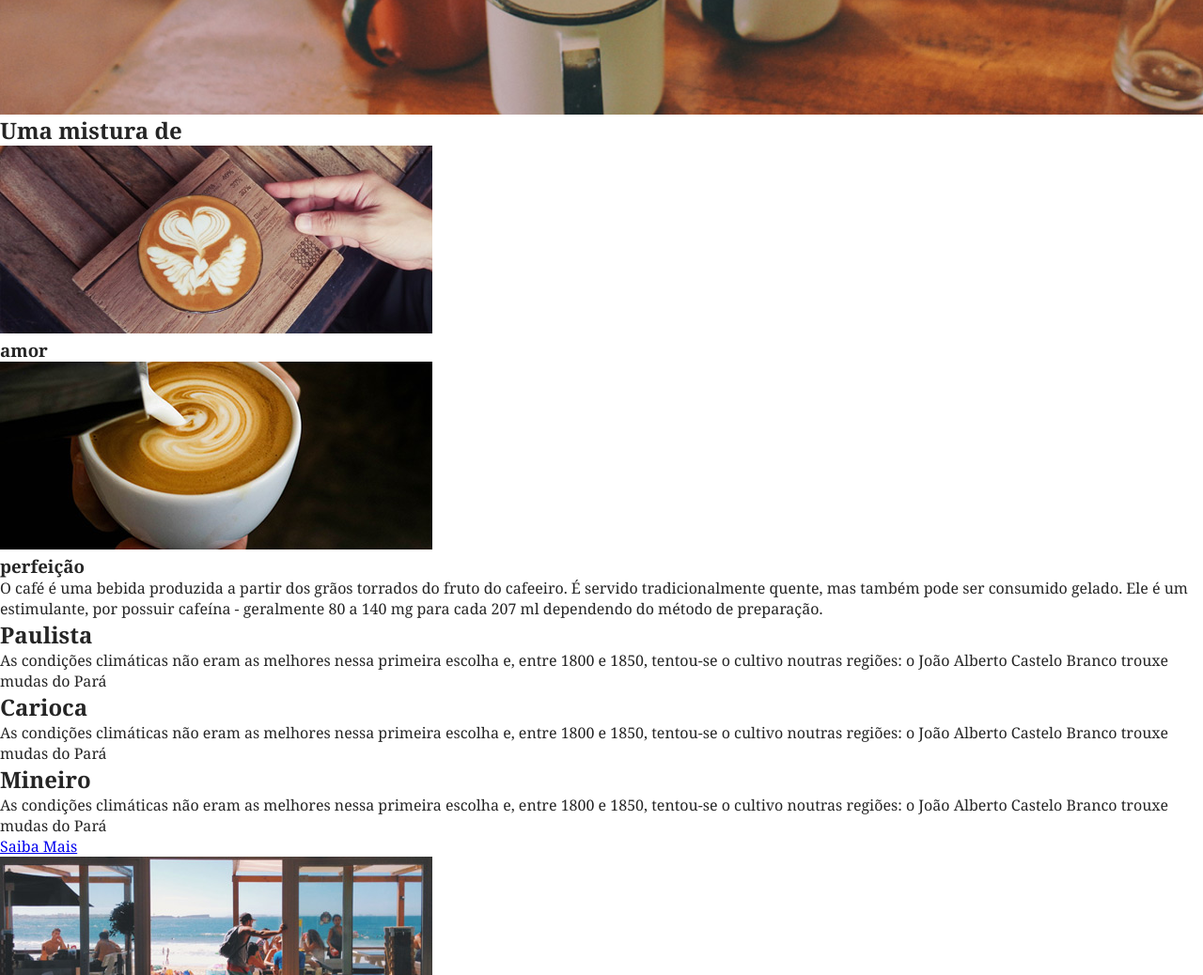
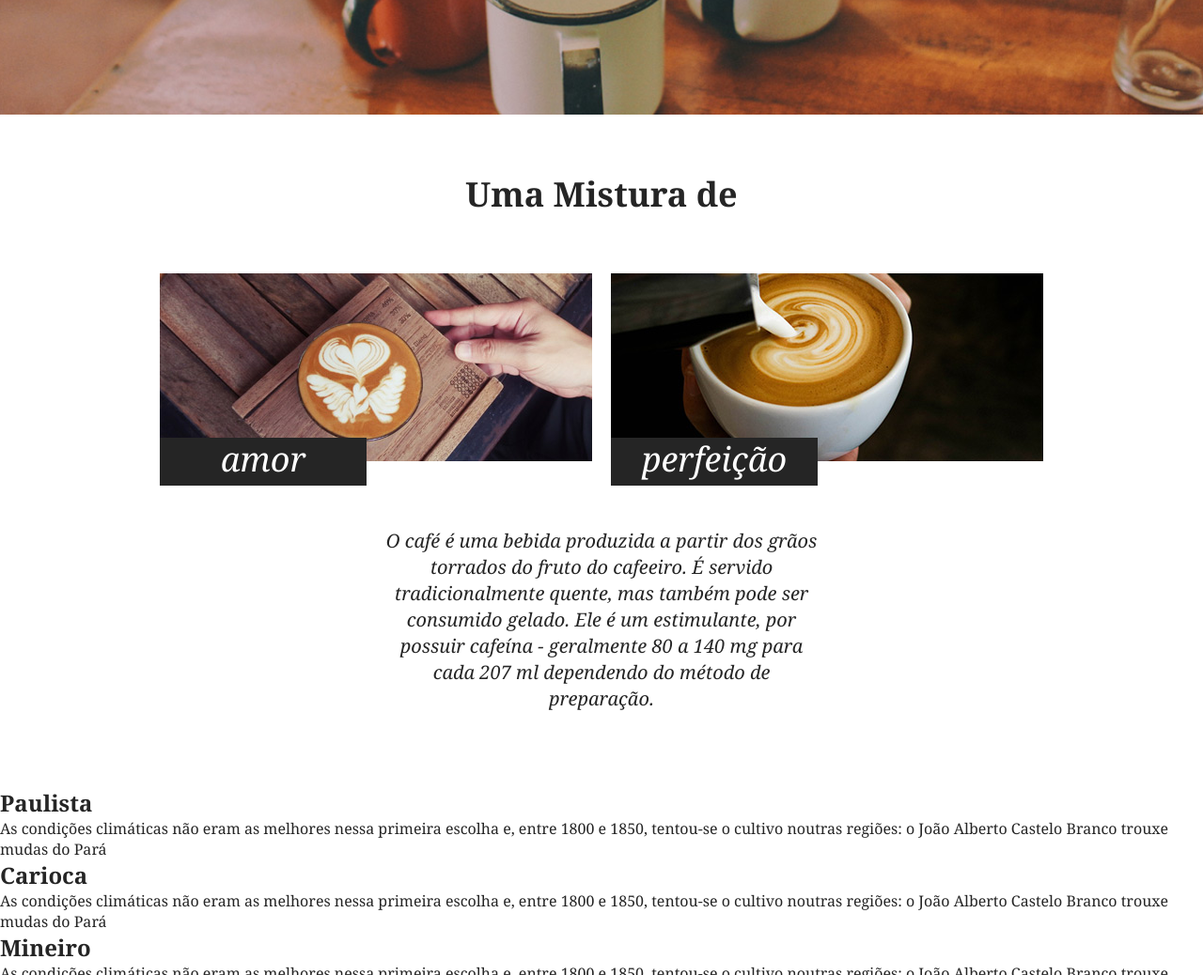
Before and after one commit to psdaniel/brafe-1, a plain HTML site: page index.html in a window 1280 px wide. Shown: the part 440-1478 px from the top of the page at 94% size. Drawn offline with Linux system fonts and the light colour scheme.

Commit message:
Create about section

```diff
--- a/index.html
+++ b/index.html
@@ -28,14 +28,14 @@
     <p>Direto das fazendas de Minas Gerais</p>
   </main>
 
-  <section>
-    <h2>Uma mistura de</h2>
-    <div>
-      <div>
+  <section class="sobre">
+    <h2>Uma Mistura de</h2>
+    <div class="sobre-container">
+      <div class="sobre-item">
         <img src="./img/cafe-1.jpg">
         <h3>amor</h3>
       </div>
-      <div>
+      <div class="sobre-item">
         <img src="./img/cafe-2.jpg">
         <h3>perfeição</h3>
       </div>
--- a/style/style.css
+++ b/style/style.css
@@ -79,3 +79,60 @@ body {
   font-style: italic;
   font-size: 1.125em;
 }
+
+/* Sobre */
+
+.sobre {
+  padding: 60px 0;
+}
+
+.sobre-container {
+  max-width: 960px;
+  margin: 0 auto;
+}
+
+.sobre-container::after, .sobre-container::before {
+  content: '';
+  display: table;
+  clear: both;
+}
+
+.sobre h2 {
+  text-align: center;
+  font-size: 2.25em;
+  margin-bottom: 60px;
+}
+
+.sobre-item {
+  width: 460px;
+  float: left;
+  margin: 0 10px;
+}
+
+.sobre-item img {
+  display: block;
+  max-width: 100%;
+}
+
+.sobre-item h3 {
+  font-size: 2.25em;
+  line-height: 1em;
+  background: #252525;
+  width: 220px;
+  color: #fff;
+  font-style: italic;
+  font-weight: normal;
+  text-align: center;
+  padding: 5px 0 10px 0;
+  top: -25px;
+  position: relative;
+}
+
+.sobre > p {
+  font-size: 1.25em;
+  line-height: 1.4em;
+  font-style: italic;
+  text-align: center;
+  margin: 20px auto;
+  max-width: 460px;
+}
```
